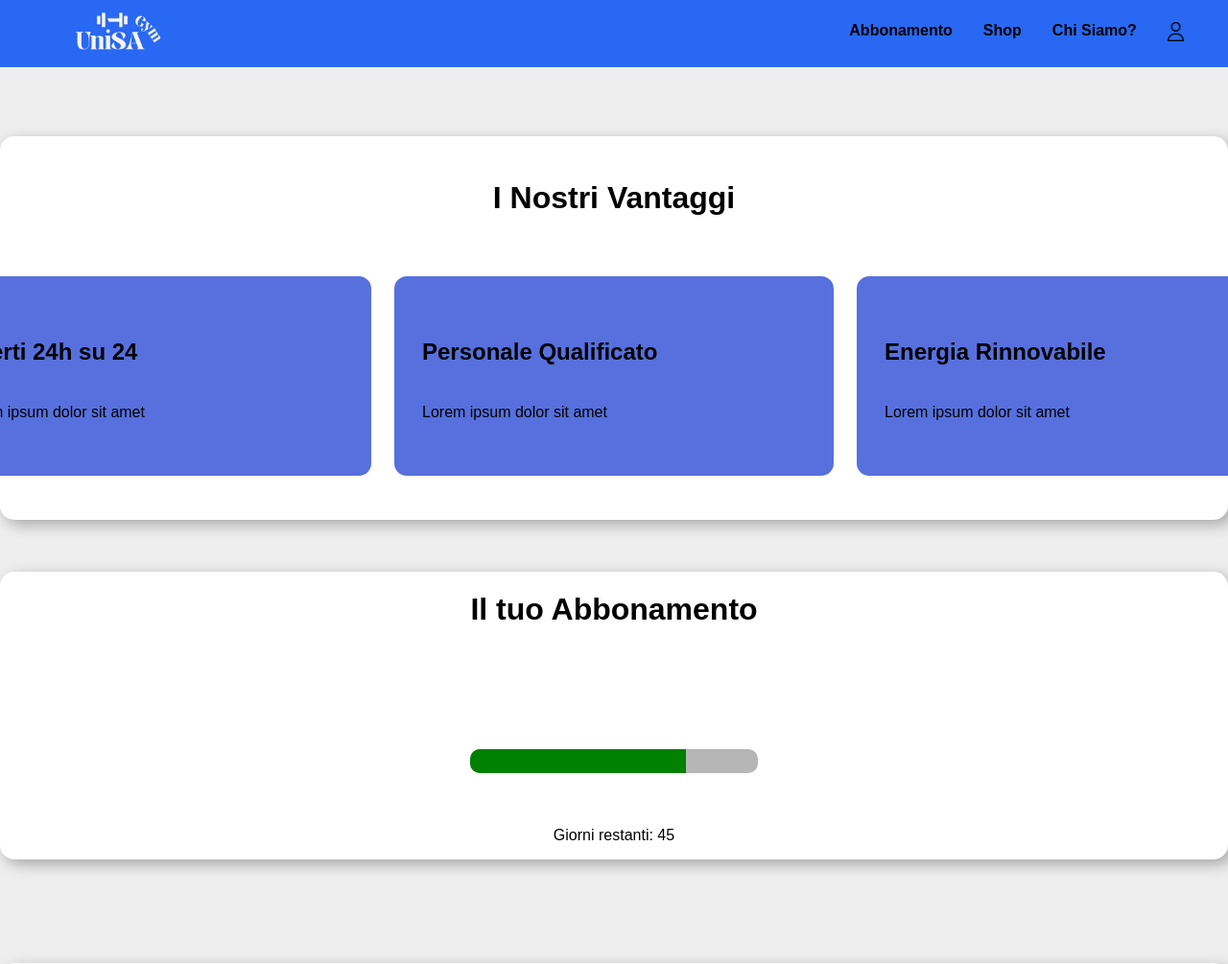
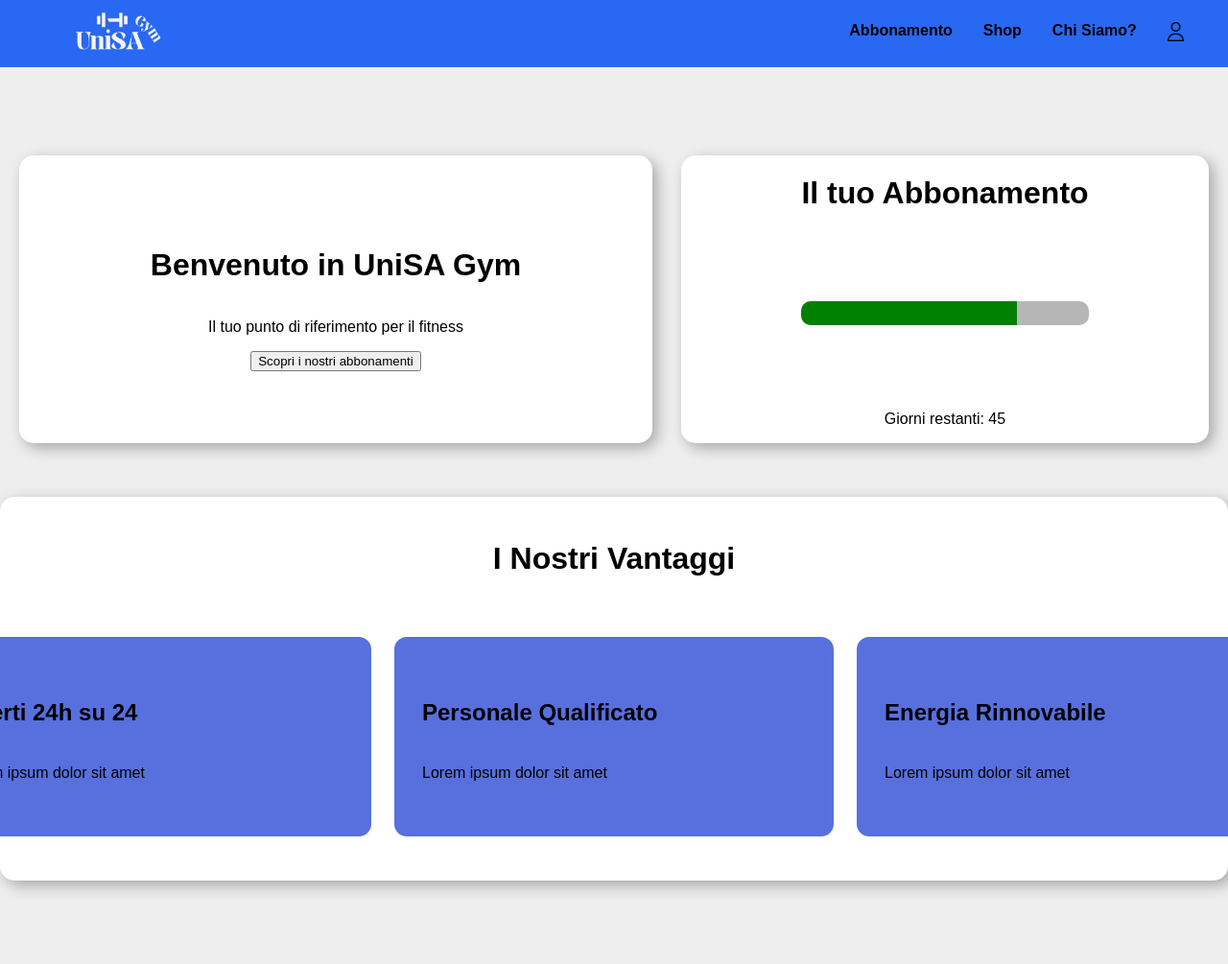
Before and after one commit to Teddyno/Progetto_TW, a PHP site: page / in a window 1280 px wide; the page is wider, and only the part inside the window is pictured. Shown: the top 1005 px of that part at 96% size. Run offline with PHP 8.4, Linux system fonts and the light colour scheme.

Commit message:
modifica abbonamento in index

```diff
--- a/index.php
+++ b/index.php
@@ -3,7 +3,7 @@
 <head>
     <meta charset="UTF-8">
     <title>HomePage - UniSA Gym</title>
-    <link rel="stylesheet" type="text/css" href="styleSheet/style.css">
+    <link rel="stylesheet" type="text/css" href="stylesheet/style.css">
 </head>
 <body style="background-color:rgb(238, 238, 238);">
     <?php include 'header.html'; ?>
@@ -11,6 +11,25 @@
         <br>
 
         <br><br><br>
+        <div class="container-a-meta">
+
+            <div class="container-cta">
+                <h1>Benvenuto in UniSA Gym</h1>
+                <p>Il tuo punto di riferimento per il fitness</p>
+                <a href="abbonamento.php#sezione-abbonamento"><button class="bottone-cta">Scopri i nostri abbonamenti</button></a>
+            </div>
+
+            <div class="container-abbonamento">
+                <h1>Il tuo Abbonamento</h1>
+                <div class="container-barra">
+                    <div class="barra-progressiva" id="barra-progressiva"></div>
+                </div>
+                <p id="testo-barra"></p>
+            </div>
+        </div>
+
+        <br><br>
+
         <div class="container-vantaggi">
         <h1>I Nostri Vantaggi</h1>
             <div class="container-info">
@@ -40,17 +59,6 @@
 
         <br><br>
         <br>
-
-        <div class="container-abbonamento">
-            <h1>Il tuo Abbonamento</h1>
-            <br><br><br>
-
-            <div class="container-barra">
-                <div class="barra-progressiva" id="barra-progressiva"></div>
-            </div>
-            <p id="testo-barra"></p>
-
-        </div>
 
         <br><br>
         <br>
--- a/stylesheet/barraProgressivaStyle.css
+++ b/stylesheet/barraProgressivaStyle.css
@@ -16,5 +16,4 @@
 #testo-barra{
     text-align: center;
     font-size: 16px;
-    margin-top: 5px;
 }
--- a/stylesheet/indexStyle.css
+++ b/stylesheet/indexStyle.css
@@ -12,14 +12,37 @@
     box-shadow: 5px 5px 15px rgba(0, 0, 0, 0.3);
 }
 
+.container-a-meta{
+    display: flex;
+    justify-content: center;
+    align-items: center;
+    gap: 30px;
+    max-width: 1800px;
+    margin: auto;
+    padding: 20px;
+}
+
 .container-abbonamento {
     display: flex;
     justify-content: center;
     flex-direction: column;
     align-items: center;
     background-color: white;
-    margin: auto;
-    max-width: 1700px;
+    max-width: 550px;
+    width: 100%;
+    height: 300px;
+    border-radius: 15px;
+    box-shadow: 5px 5px 15px rgba(0, 0, 0, 0.3);
+}
+
+.container-cta{
+    display: flex;
+    justify-content: center;
+    flex-direction: column;
+    align-items: center;
+    background-color: white;
+    max-width: 800px;
+    width: 100%;
     height: 300px;
     border-radius: 15px;
     box-shadow: 5px 5px 15px rgba(0, 0, 0, 0.3);
```
